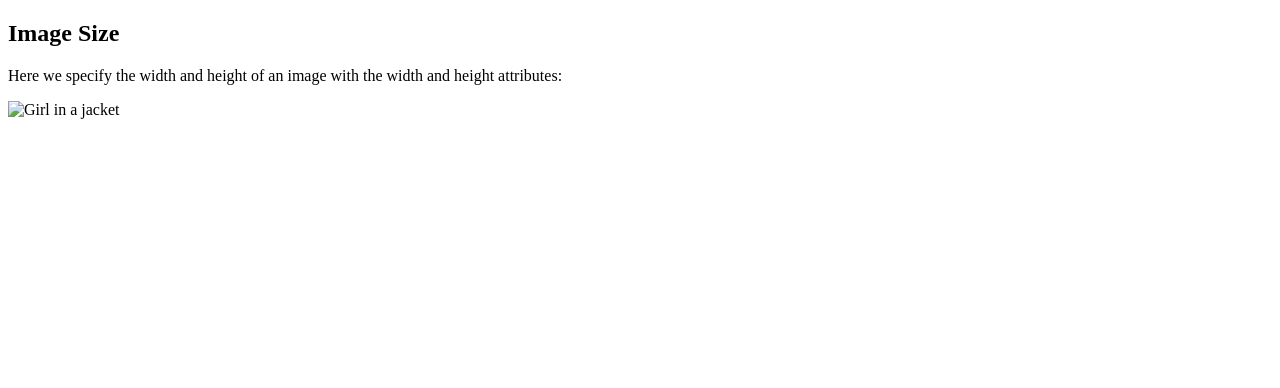
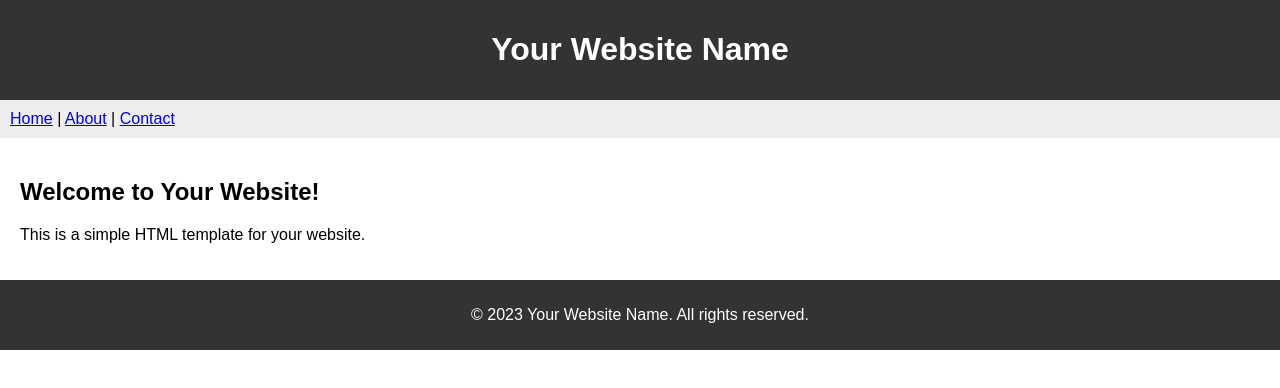
Before and after one commit to rushabhparasnis/rushabhparasnis.github.io, a plain HTML site: page index.html in a window 1280 px wide. Drawn offline with Linux system fonts and the light colour scheme.

Commit message:
Update index.html

```diff
--- a/index.html
+++ b/index.html
@@ -1,12 +1,63 @@
 <!DOCTYPE html>
-<html>
+<html lang="en">
+<head>
+    <meta charset="UTF-8">
+    <meta name="viewport" content="width=device-width, initial-scale=1.0">
+    <title>Your Website Title</title>
+    <style>
+        body {
+            font-family: Arial, sans-serif;
+            margin: 0;
+            padding: 0;
+            box-sizing: border-box;
+        }
+
+        header {
+            background-color: #333;
+            color: #fff;
+            padding: 10px;
+            text-align: center;
+        }
+
+        nav {
+            background-color: #eee;
+            padding: 10px;
+        }
+
+        section {
+            padding: 20px;
+        }
+
+        footer {
+            background-color: #333;
+            color: #fff;
+            padding: 10px;
+            text-align: center;
+        }
+    </style>
+</head>
 <body>
 
-<h2>Image Size</h2>
+    <header>
+        <h1>Your Website Name</h1>
+    </header>
 
-<p>Here we specify the width and height of an image with the width and height attributes:</p>
+    <nav>
+        <!-- Add navigation links here -->
+        <a href="#">Home</a> |
+        <a href="#">About</a> |
+        <a href="#">Contact</a>
+    </nav>
 
-<img src="img_girl.jpg" alt="Girl in a jacket" width="500" height="600">
+    <section>
+        <!-- Add your main content here -->
+        <h2>Welcome to Your Website!</h2>
+        <p>This is a simple HTML template for your website.</p>
+    </section>
+
+    <footer>
+        <p>&copy; 2023 Your Website Name. All rights reserved.</p>
+    </footer>
 
 </body>
 </html>
```
